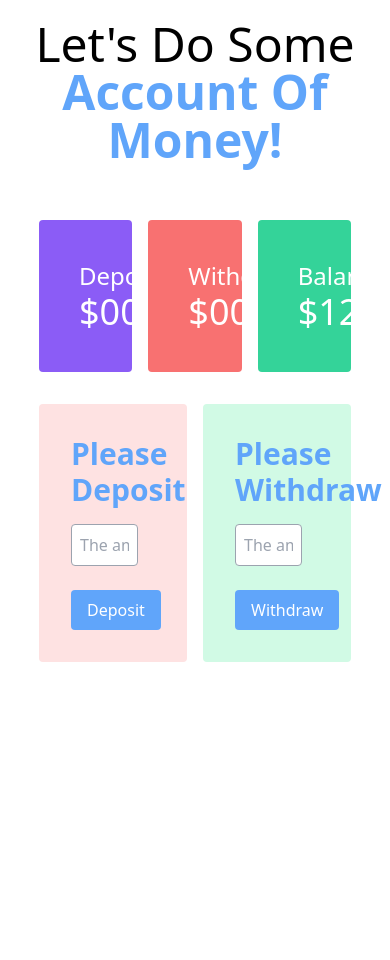
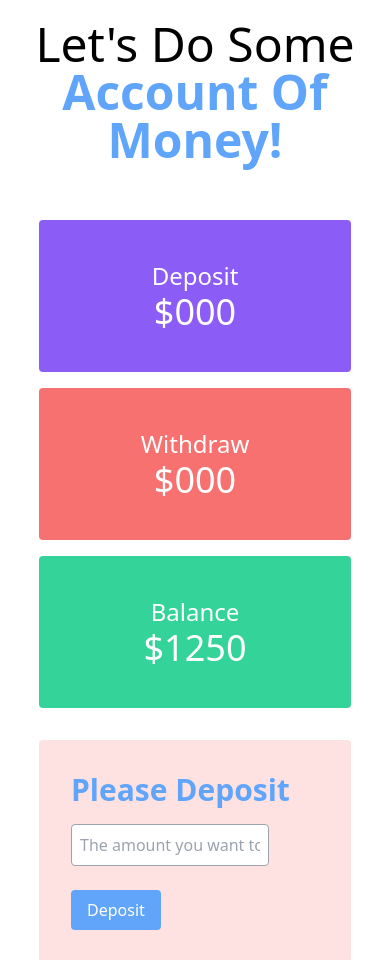
Before and after one commit to Kawsar-Hossain-318/simple-bank-management, a plain HTML site: page banking.html in a window 390 px wide. Shown: the top 960 px of the page. Before the commit the page ends 844 px from the top, so only its background shows below. Drawn offline with nearby package versions, Linux system fonts and the light colour scheme.

Commit message:
almost alhumdulillah done

```diff
--- a/banking.html
+++ b/banking.html
@@ -18,10 +18,10 @@
     <!-- header section end from here -->
 
     <!-- main section start from here -->
-    <main class="w-4/5 mx-auto">
+    <main class="w-4/5 mx-auto my-4">
         <!--  display balance start form here  -->
         <section class="mt-14">
-            <div class="grid grid-cols-3 gap-4 text-white text-center">
+            <div class="grid lg:grid-cols-3 gap-4 text-white text-center">
                 <div class="bg-purple-500 p-10 rounded">
                     <h3 class="text-2xl">Deposit</h3>
                     <h2 class="text-4xl">$<span id="deposit-total">000</span></h2>
@@ -40,7 +40,7 @@
 
         <!-- Deposit and Withdraw start form here -->
         <section class="mt-8">
-            <div class="grid grid-cols-2 gap-4">
+            <div class="grid lg:grid-cols-2 gap-4">
                 <div class="bg-red-100 p-8 rounded">
                     <h2 class="text-3xl text-blue-400 font-semibold mb-4">Please Deposit</h2>
                     <div>
```
Also changed, not shown: index.html (+2 -2 lines).
